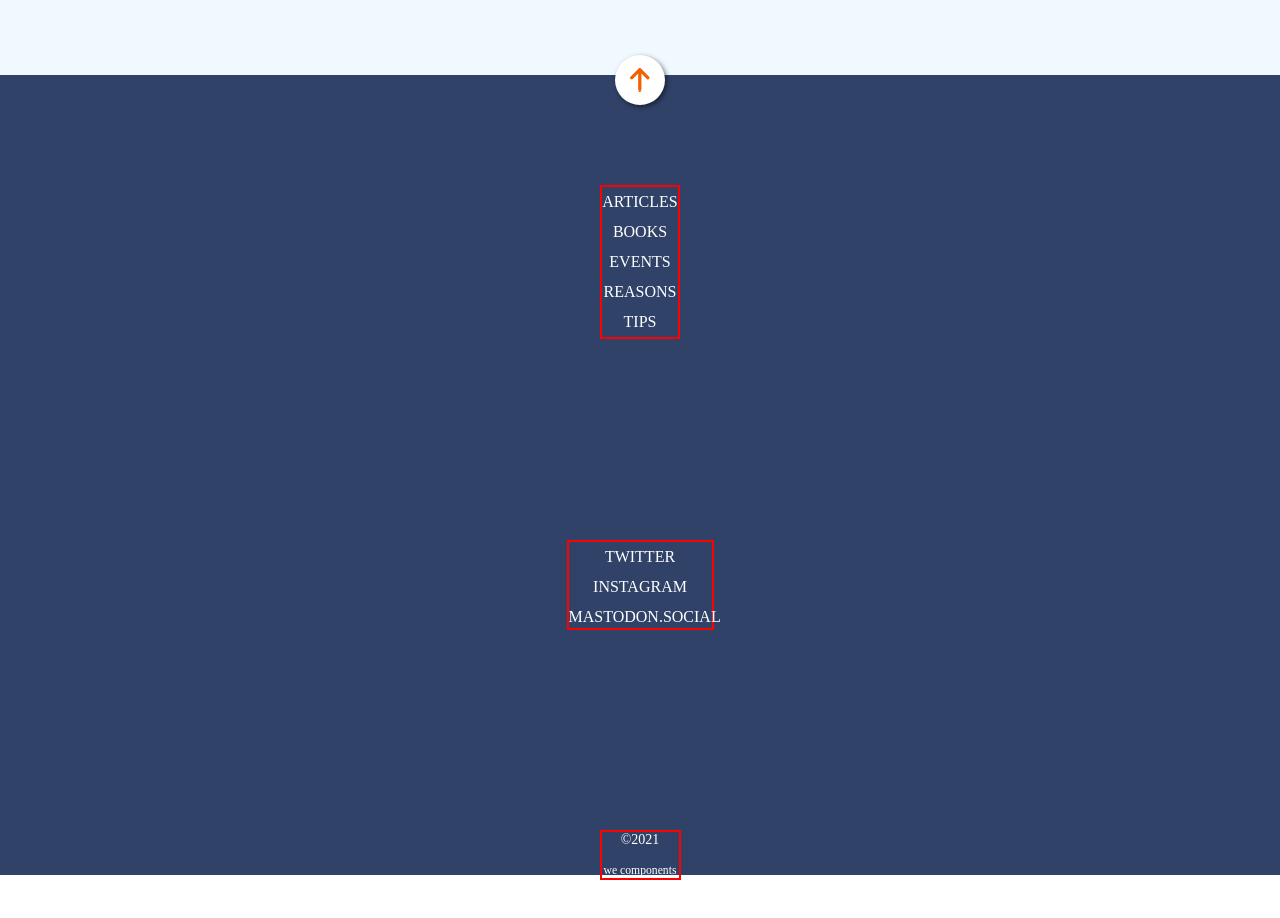
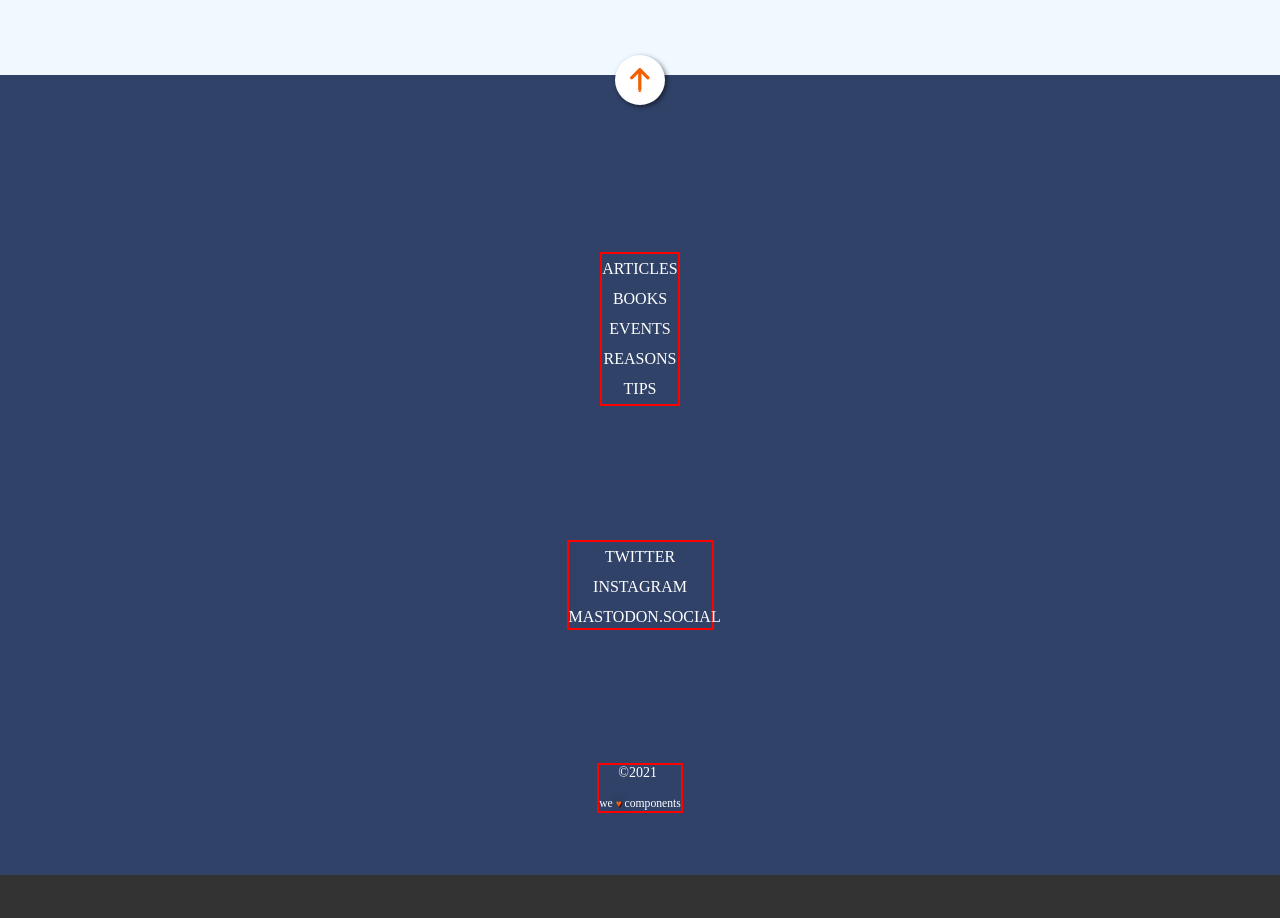
Before and after one commit to mhbeatriz/Anonymous-Proxy, a website: page public/index.html in a window 1280 px wide. Shown: the part 1800-2718 px from the top of the page. Drawn offline with Linux system fonts and the light colour scheme.

Commit message:
add love icon with animation

```diff
--- a/public/index.html
+++ b/public/index.html
@@ -75,7 +75,8 @@
           </nav>
           <div class="copy">
               <div class="copy-icon">&copy2021</div>
-              <small class="copy-text">we components</small>
+              <small class="copy-text">we <div class="love">&#x2665;</div> components</small>
+
           </div>
       </div>
   </footer>
--- a/src/scss/layout/_footer.scss
+++ b/src/scss/layout/_footer.scss
@@ -25,7 +25,8 @@
     display: flex;
     flex-direction: column;
     align-items:center;
-    justify-content: space-between;
+    justify-content: space-around;
+
 
 }
 .footer-nav1 {
@@ -100,3 +101,22 @@
     background-image: url(/assets/images/ico-arrow.svg);
     background-size: contain;
 }
+
+@keyframes latidos {
+    from { transform: none; }
+    50% { transform: scale(1.4); }
+    to { transform: none; }
+}
+
+.love {
+	display: inline-block;
+	font-size: 10px;
+	text-shadow: 0 0 10px #222,1px 1px  0 #450505;
+    color:#f26002;
+	animation: latidos .5s infinite;
+	transform-origin: center;
+}
+
+body { text-align: center;
+  background: #333; height: 230px;
+}
```
Also changed, not shown: src/html/partials/footer.html (+2 -1 lines), public/assets/css/styles.css, 1 other file.
